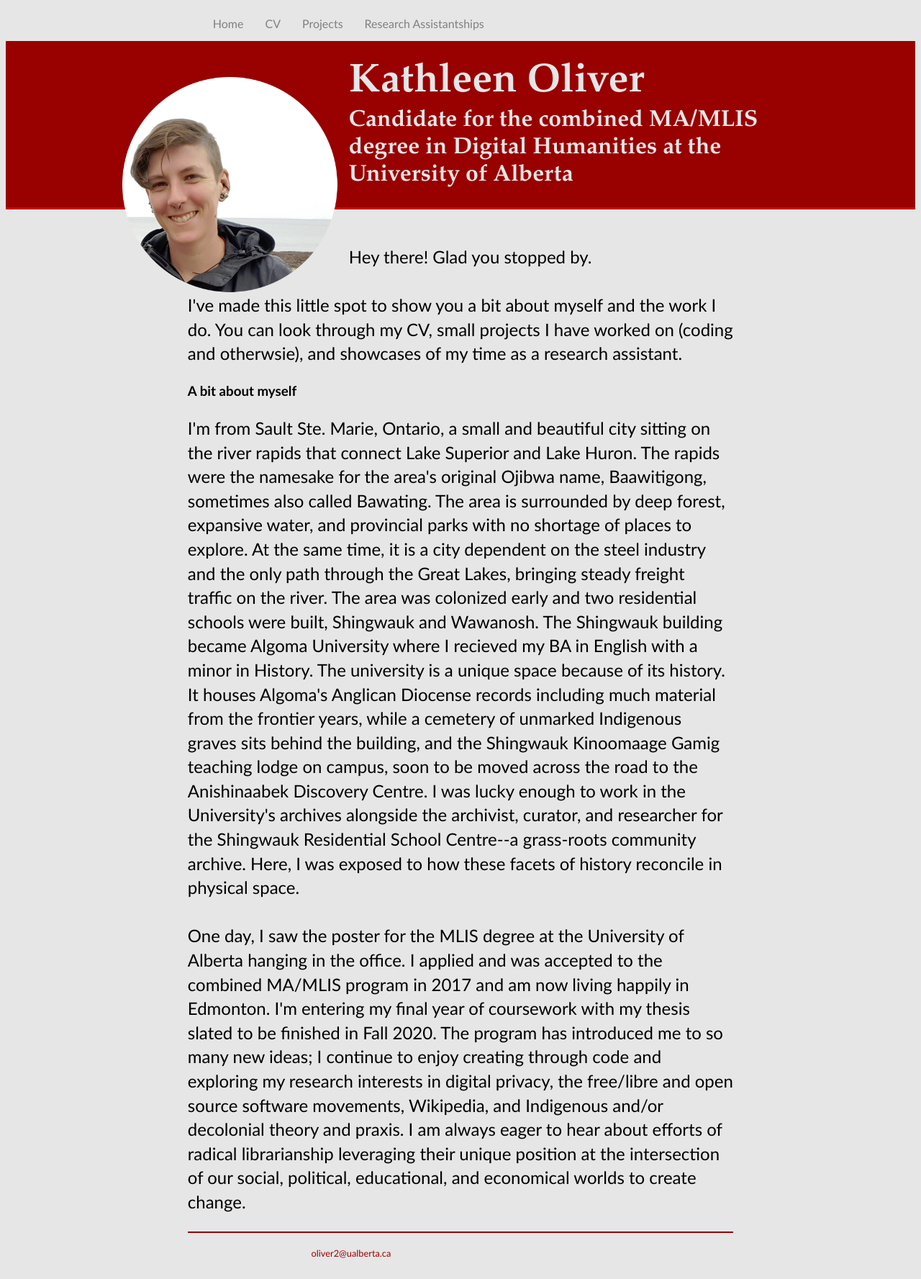
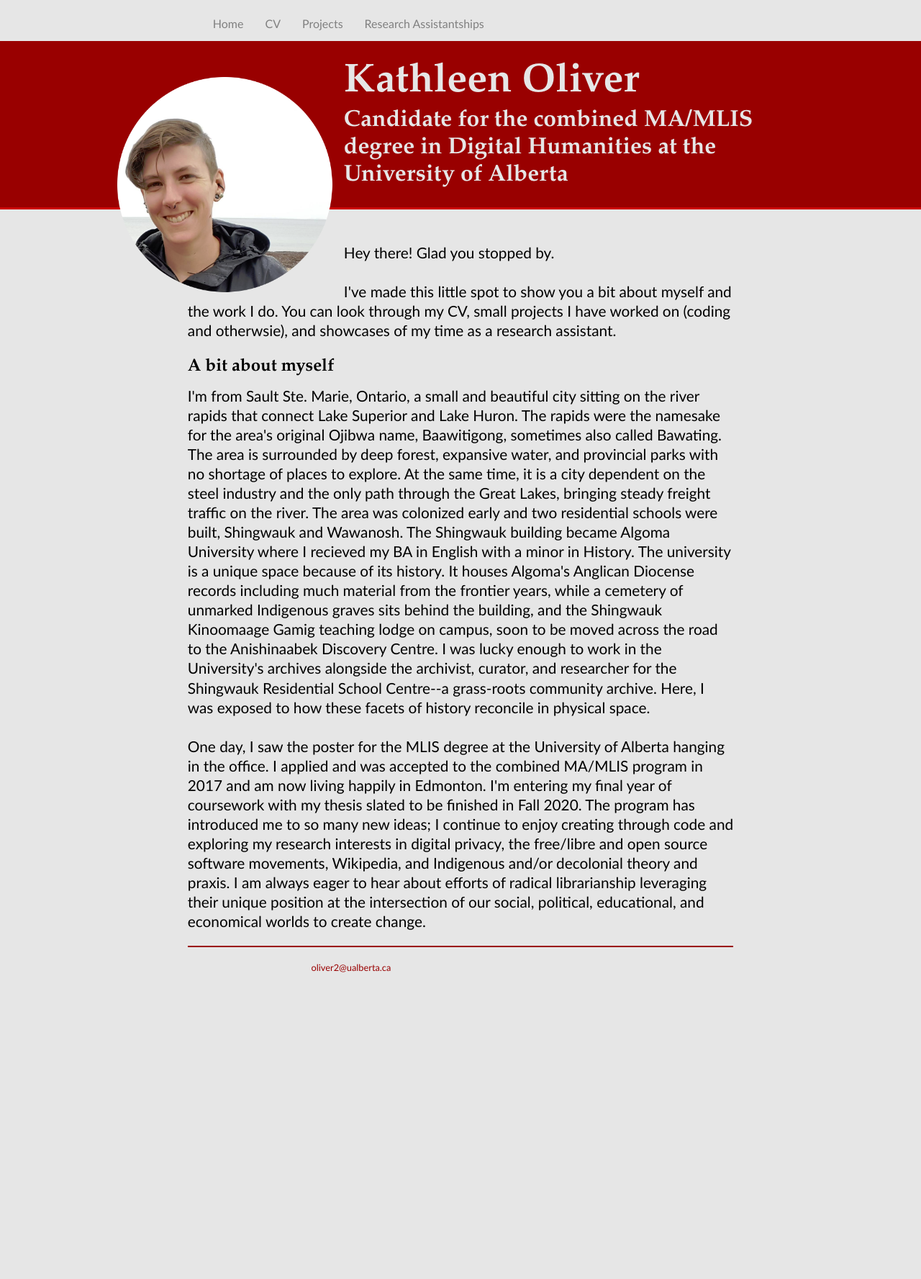
Before and after one commit to k-j-oliver/k-j-oliver.github.io, a Jekyll site: the page built from index.html, in a window 1280 px wide. Shown: the whole page at 72% size. Built offline with Jekyll 4.4.1, drawn with Linux system fonts in a browser that asks for light colours; after the commit the page ends 1380 px from its top, so only the background shows below that.

Commit message:
Update main.css

```diff
--- a/css/main.css
+++ b/css/main.css
@@ -13,6 +13,7 @@ body {
 	background-color: #990000;
 	color: #e6e6e6;
     	border-bottom: 3px solid #cc0000;
+	margin: 0 -10px 0;
 	padding: 25px 185px 25px 0;
 	font-family:'Garamond', 'EB Garamond', 'Serif';
 }
@@ -51,9 +52,9 @@ footer {
     	border-top: 2px solid #990000;
     	font-size: .8em;
 	width: 60%;
+	padding: 20px 0 20px 0;
+        margin-top: 10%;
 	margin: auto;
-	padding: 20px 0 20px 0;
-        margin: 100x 0 0 0;
 }
 
 nav li a {
@@ -84,6 +85,12 @@ h1 {
 h2 {
 	font-size: 2em;
 	font-family:'Garamond', 'EB Garamond', 'Serif';
+}
+
+h3 {
+	font-size: 1.5em;
+	font-family:'Garamond', 'EB Garamond', 'Serif';
+	margin-bottom: -10px;
 }
 
 .cv span {
@@ -124,8 +131,8 @@ dd h3 {
 }
 
 p {
-    	font-size: 1.5em;
-    	line-height: 1.4em;
+    	font-size: 1.3em;
+    	line-height: 1.3em;
 }
 
 .buffer {
```
